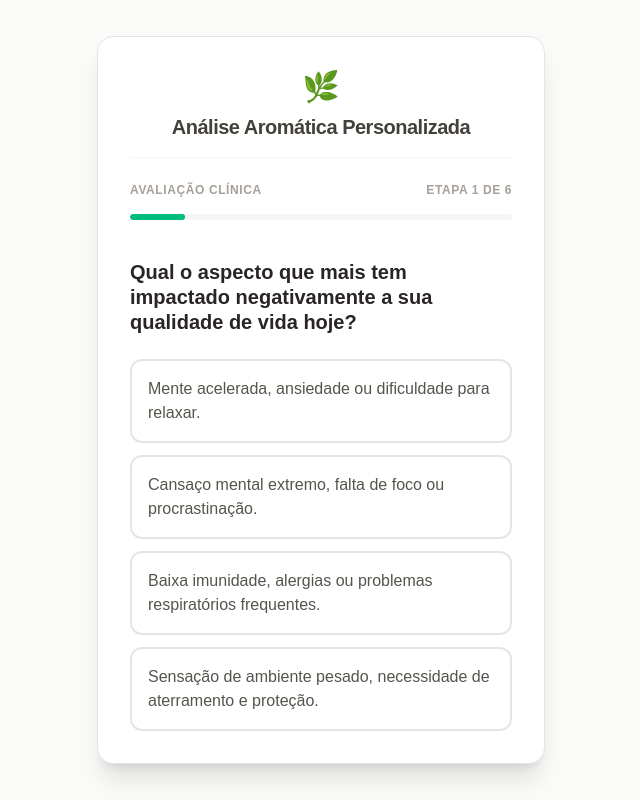
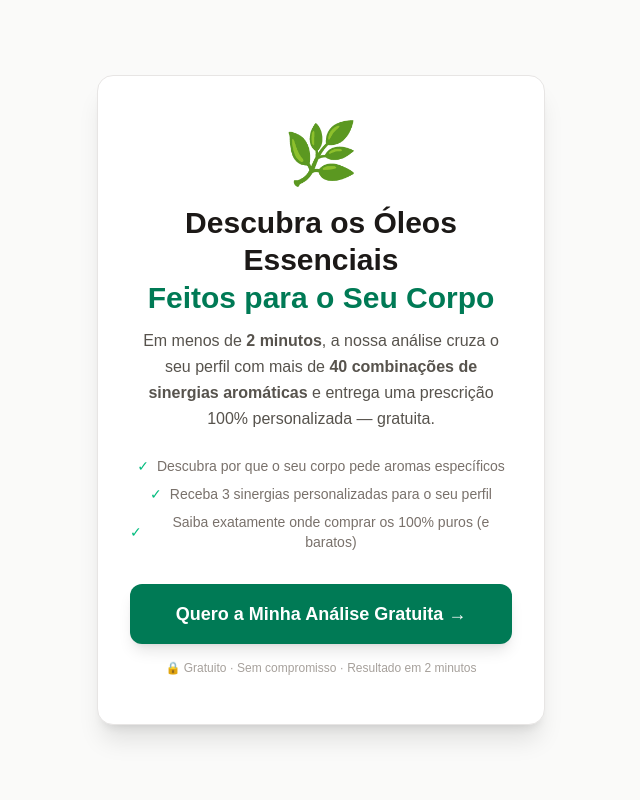
Before and after one commit to caiocchagas/vida-com-aroma, a Next.js app: page / in a window 1280 px wide. Shown: the whole page, without its empty margins (319-959 px from the left). Built offline with nearby package versions, Linux system fonts and the light colour scheme.

Commit message:
feat: add persuasive welcome screen as quiz step 0

```diff
--- a/src/app/(funnel)/page.tsx
+++ b/src/app/(funnel)/page.tsx
@@ -15,7 +15,7 @@
 
 export default function ClinicalQuizPage() {
   const router = useRouter();
-  const [step, setStep] = useState(1);
+  const [step, setStep] = useState(0);
   const [answers, setAnswers] = useState<QuizAnswers>({
     mainComplaint: "",
     chronology: "",
@@ -62,6 +62,8 @@
     else setStep(7); // Passo 7 é o formulário de Email
   };
 
+  const startQuiz = () => setStep(1);
+
   // Submissão do Lead
   const handleSubmitLead = async (e: React.FormEvent) => {
     e.preventDefault();
@@ -92,23 +94,66 @@
       <div className="w-full max-w-md rounded-2xl bg-white p-6 md:p-8 shadow-xl border border-stone-200">
 
         {/* Header Análise Aromática */}
+        {step > 0 && (
           <div className="mb-6 flex flex-col items-center border-b border-stone-100 pb-4">
             <span className="text-3xl mb-2">🌿</span>
             <h1 className="text-xl font-bold text-stone-700 tracking-tight">Análise Aromática Personalizada</h1>
           </div>
+        )}
 
-        {/* Progresso UI */}
+        {/* === TELA DE BOAS-VINDAS (Passo 0) === */}
+        {step === 0 && (
+          <div className="text-center py-4">
+            <div className="text-6xl mb-5">🌿</div>
+            <h1 className="text-2xl md:text-3xl font-extrabold text-stone-900 leading-tight mb-3">
+              Descubra os Óleos Essenciais<br />
+              <span className="text-emerald-700">Feitos para o Seu Corpo</span>
+            </h1>
+            <p className="text-stone-600 text-base leading-relaxed mb-6 max-w-sm mx-auto">
+              Em menos de <strong>2 minutos</strong>, a nossa análise cruza o seu perfil com mais de <strong>40 combinações de sinergias aromáticas</strong> e entrega uma prescrição 100% personalizada — gratuita.
+            </p>
+
+            <div className="flex flex-col gap-2 text-sm text-stone-500 mb-8">
+              <div className="flex items-center justify-center gap-2">
+                <span className="text-emerald-500">✓</span> Descubra por que o seu corpo pede aromas específicos
+              </div>
+              <div className="flex items-center justify-center gap-2">
+                <span className="text-emerald-500">✓</span> Receba 3 sinergias personalizadas para o seu perfil
+              </div>
+              <div className="flex items-center justify-center gap-2">
+                <span className="text-emerald-500">✓</span> Saiba exatamente onde comprar os 100% puros (e baratos)
+              </div>
+            </div>
+
+            <button
+              onClick={startQuiz}
+              className="w-full rounded-xl bg-emerald-700 py-4 px-6 text-lg font-black text-white shadow-lg hover:bg-emerald-800 hover:-translate-y-0.5 active:translate-y-0 transition-all duration-200"
+            >
+              Quero a Minha Análise Gratuita →
+            </button>
+
+            <p className="text-xs text-stone-400 mt-4">
+              🔒 Gratuito · Sem compromisso · Resultado em 2 minutos
+            </p>
+          </div>
+        )}
+
+        {/* Progresso UI — só aparece durante as perguntas */}
+        {step > 0 && step <= 7 && (
           <div className="mb-4 flex items-center justify-between text-xs font-semibold text-stone-400 uppercase tracking-wider">
             <span>{step <= 6 ? "Avaliação Clínica" : "Gerando Laudo"}</span>
             <span>Etapa {step > 6 ? 6 : step} de 6</span>
           </div>
+        )}
 
+        {step > 0 && (
           <div className="mb-10 h-1.5 w-full rounded-full bg-stone-100 overflow-hidden">
             <div
               className="h-full rounded-full bg-emerald-500 transition-all duration-500 ease-out"
               style={{ width: `${(step / 7) * 100}%` }}
             />
           </div>
+        )}
 
         {/* Perguntas */}
         <div className="animate-in fade-in slide-in-from-bottom-2 duration-300">
```
Lines whose indentation alone changed are shown as unchanged.
